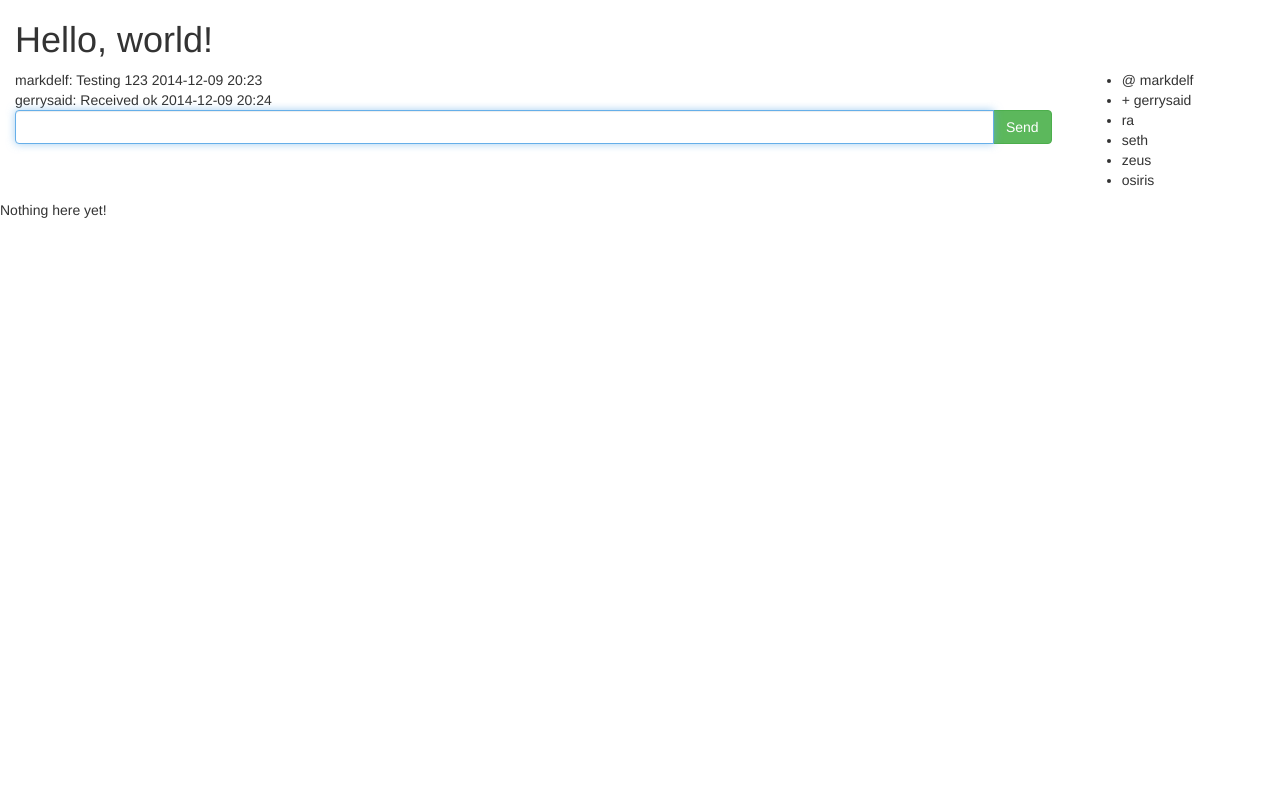
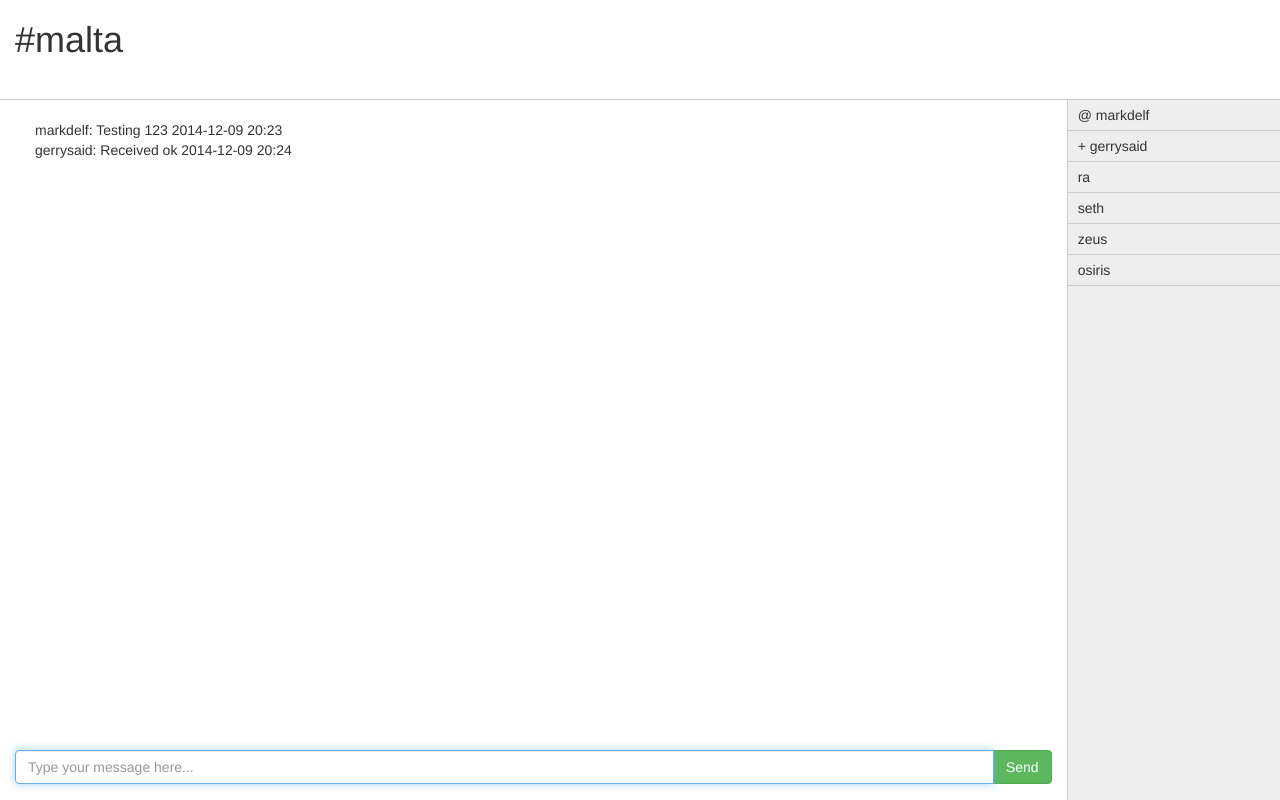
Before and after one commit to TheGer/ircmobileapp, a website: page webroot/index.html in a window 1280 px wide. Drawn offline with nearby package versions, Linux system fonts and the light colour scheme; some packages are replaced by stand-ins of ours.

Commit message:
Chat room styling

```diff
--- a/webroot/bower.json
+++ b/webroot/bower.json
@@ -18,6 +18,7 @@
   "dependencies": {
     "angular": "1.3.6",
     "angular-route": "~1.3.6",
-    "bootstrap": "~3.3.1"
+    "bootstrap": "~3.3.1",
+    "moment": "~2.8.4"
   }
 }
--- a/webroot/css/app.css
+++ b/webroot/css/app.css
@@ -0,0 +1,49 @@
+html, body{
+    height: 100%;
+}
+
+.container-fluid{
+    height: 100%;
+}
+
+.chat-room-heading{
+    height: 100px;
+    border-bottom: 1px solid #ccc;
+}
+
+.chat-room-content{
+    height: calc(100% - 100px);
+}
+
+.chat-area{
+    height: 100%;
+    padding-right: 0px;
+}
+
+.chat-history{
+    padding: 20px;
+    height: calc(100% - 50px);
+    overflow: auto;
+}
+
+.chat-control{
+    margin-right: 15px;
+}
+
+.users-area{
+    background-color: #eee;
+    padding: 0px;
+    height: 100%;
+    border-left: 1px solid #ccc;
+}
+
+ul.users-list{
+    list-style: none;
+    padding: 0px;
+    margin: 0px;
+}
+
+ul.users-list li{
+    border-bottom: 1px solid #ccc;
+    padding: 5px 10px;
+}
--- a/webroot/index.html
+++ b/webroot/index.html
@@ -19,13 +19,13 @@
   </head>
   <body ng-controller="ChatRoomCtrl">
     <div class="container-fluid">
-      <div class="row">
+      <div class="row chat-room-heading">
         <div class="col-md-12">
-          <h1>Hello, world!</h1>
+          <h1>{{chatRoom}}</h1>
         </div>
       </div>
-      <div class="row">
-        <div class="col-md-10">
+      <div class="row chat-room-content">
+        <div class="col-md-10 chat-area">
           <div class="chat-history">
             <div class="message" ng-repeat="chatItem in chatHistory">
               <span class="message-user">{{chatItem.username}}:</span> <span class="message-text">{{chatItem.message}}</span>
@@ -35,7 +35,7 @@
           <div class="chat-control">
             <form ng-submit="onSendMessage()">
               <div class="input-group">
-                <input type="text" class="form-control" id="chatMessage" required="required" />
+                <input type="text" class="form-control" id="chatMessage" required="required" placeholder="Type your message here..." />
                 <span class="input-group-btn">
                   <button class="btn btn-success" type="submit">Send</button>
                 </span>
@@ -57,12 +57,11 @@
       </div>
     </div>
 
-     <p>Nothing here {{'yet' + '!'}}</p>
-
     <script src="bower_components/jquery/dist/jquery.min.js"></script>
     <script src="bower_components/bootstrap/dist/js/bootstrap.min.js"></script>
     <script src="bower_components/angular/angular.min.js"></script>
     <script src="bower_components/angular-route/angular-route.min.js"></script>
+    <script src="bower_components/moment/min/moment.min.js"></script>
     <script src="js/app.js"></script>
   </body>
 </html>
--- a/webroot/js/app.js
+++ b/webroot/js/app.js
@@ -1,6 +1,10 @@
 var ircApp = angular.module('ircApp', []);
 
 ircApp.controller('ChatRoomCtrl', function ($scope) {
+
+  $scope.username = "markdelf";
+  $scope.chatRoom = "#malta";
+
   $scope.users = [
     {'username': 'markdelf', 'level': 'op' },
     {'username': 'gerrysaid', 'level': 'voice' },
@@ -18,7 +22,13 @@ ircApp.controller('ChatRoomCtrl', function ($scope) {
   $scope.onSendMessage = function() {
     var newText = $("#chatMessage").val();
     $("#chatMessage").val('');
-    $scope.chatHistory.push({'username': 'markdelf', 'created': '2014-12-09 20:23', 'message': newText});
+    $scope.chatHistory.push(
+        {
+            'username': $scope.username,
+            'created': moment().format('YYYY-MM-DD, HH:mm'),
+            'message': newText
+        }
+    );
   }
 });
 
```
